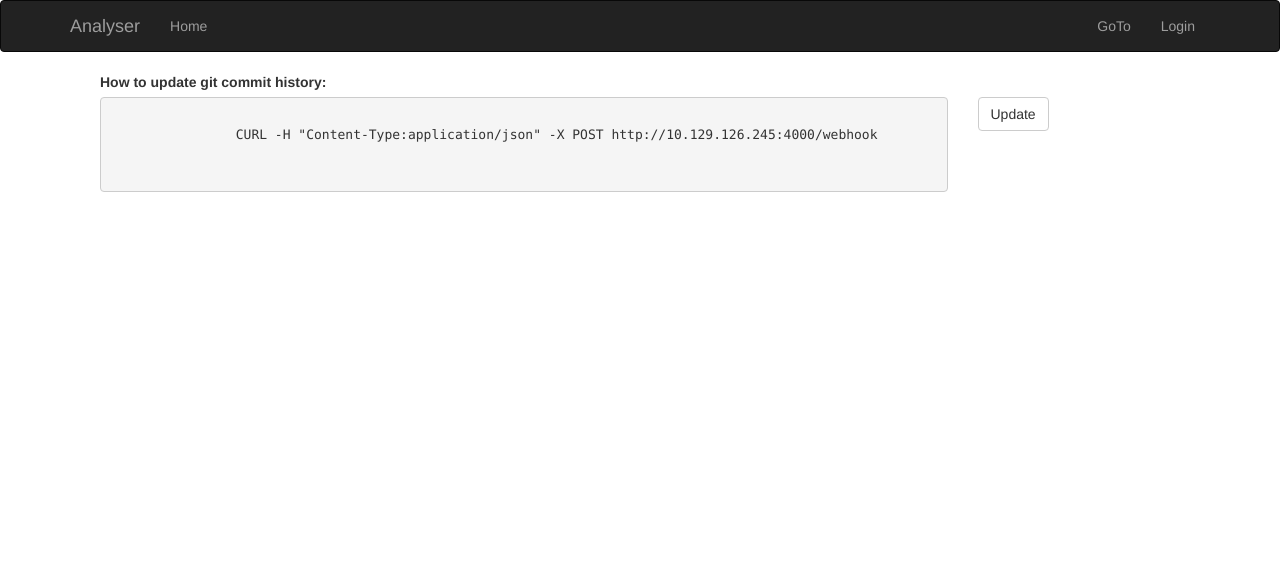
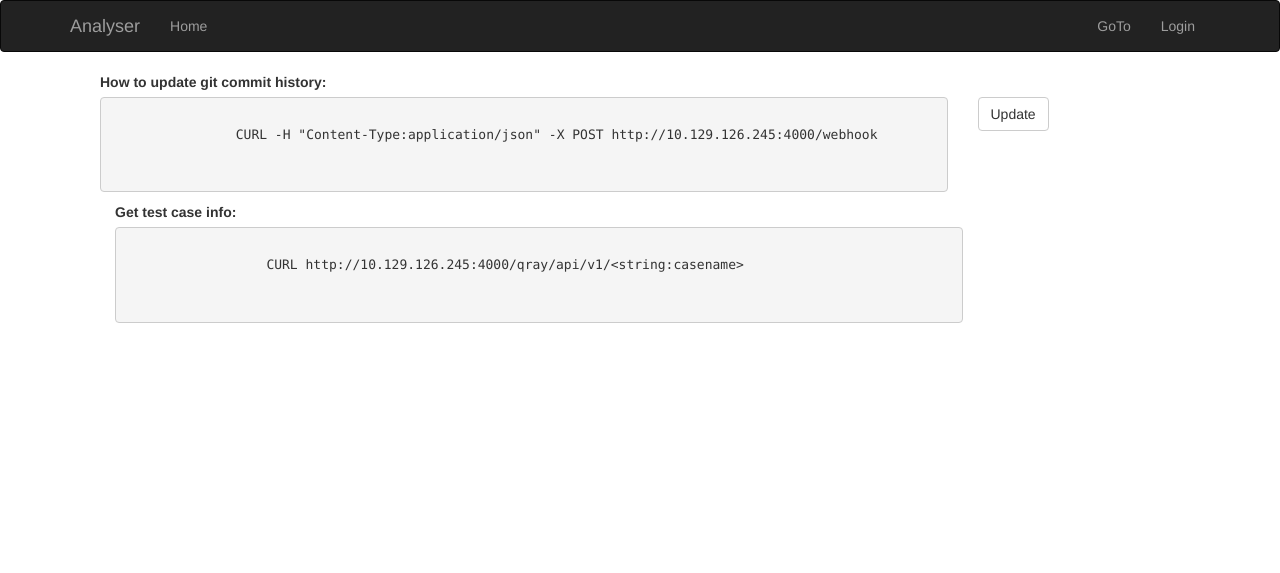
Before and after one commit to jack-zheng/analyser, a Flask app: page / in a window 1280 px wide. Shown: the top 573 px of the page. Run offline with Flask 2, Linux system fonts and the light colour scheme; data that the repository does not hold is empty; some libraries are stand-ins or nearby versions.

Commit message:
add msg of fetching case info

```diff
--- a/app/templates/history/index.html
+++ b/app/templates/history/index.html
@@ -17,6 +17,18 @@ content %}
     </div>
   </div>
 
+  <div class="container">
+    <label for="basic-url">Get test case info:</label>
+    <div class="row">
+      <div class="col-md-9">
+        <pre>
+          <code>
+                  CURL http://10.129.126.245:4000/qray/api/v1/<code>&lt;string:casename&gt;</code>
+          </code>
+          </pre>
+      </div>
+    </div>
+
   {% if time %}
   <div class="container">
     <h3 class="text-center">
```
